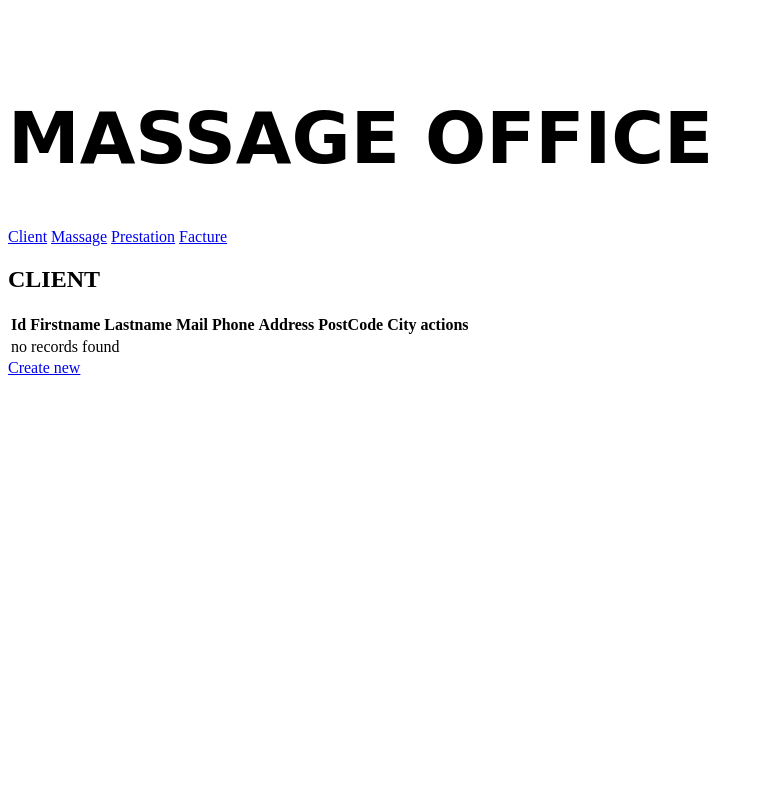
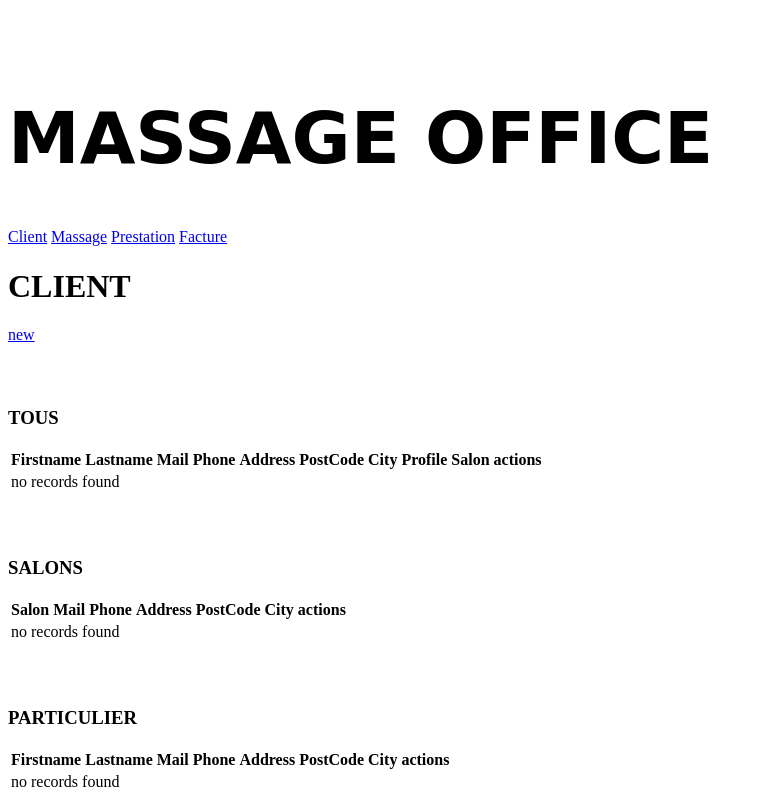
Before and after one commit to antoineSoros/massage-back, a Symfony app: template templates/client/index.html.twig in a window 1280 px wide. Shown: the part 674-1476 px from the top of the page, without its empty margins (0-763 px from the left). Before the commit the page ends 1049 px from the top, so only its background shows below. Run offline with Twig, Linux system fonts and the light colour scheme; the template is opened without the code that fills it, so the values that code supplies are empty; some libraries are stand-ins or nearby versions.

Commit message:
add ui client template

```diff
--- a/src/Form/ClientType.php
+++ b/src/Form/ClientType.php
@@ -3,6 +3,7 @@
 namespace App\Form;
 
 use App\Entity\Client;
+use phpDocumentor\Reflection\Types\String_;
 use Symfony\Component\Form\AbstractType;
 use Symfony\Component\Form\FormBuilderInterface;
 use Symfony\Component\OptionsResolver\OptionsResolver;
--- a/templates/client/index.html.twig
+++ b/templates/client/index.html.twig
@@ -3,13 +3,17 @@
 {% block title %}Client index{% endblock %}
 
 {% block body %}
+<div class="ui raised stacked container segments">
+    <div class="ui segment">
+<h1 class="ui header tall center aligned">CLIENT</h1>
 
-<h2>CLIENT
-</h2>
-    <table class="ui table">
+        <a class=" ui button" href="{{ path('client_new') }}"> <i class="plus icon"></i>new</a></div>
+    <div class="ui segment">
+        <h3 class="ui header"style="margin-top: 5%">TOUS</h3>
+    <table class="ui table striped">
         <thead>
             <tr>
-                <th>Id</th>
+
                 <th>Firstname</th>
                 <th>Lastname</th>
                 <th>Mail</th>
@@ -17,13 +21,15 @@
                 <th>Address</th>
                 <th>PostCode</th>
                 <th>City</th>
+                <th>Profile</th>
+                <th>Salon</th>
                 <th>actions</th>
             </tr>
         </thead>
         <tbody>
         {% for client in clients %}
             <tr>
-                <td>{{ client.id }}</td>
+
                 <td>{{ client.firstname }}</td>
                 <td>{{ client.lastname }}</td>
                 <td>{{ client.mail }}</td>
@@ -31,9 +37,20 @@
                 <td>{{ client.address }}</td>
                 <td>{{ client.postCode }}</td>
                 <td>{{ client.city }}</td>
+                <td>{{ client.profile }}</td>
+                {% if client.company %}
+                <td>{{ client.company.companyName }}</td>
+
+                {% else%}
+                    <td>-</td>
+                {% endif %}
+
                 <td>
-                    <a href="{{ path('client_show', {'id': client.id}) }}">show</a>
-                    <a href="{{ path('client_edit', {'id': client.id}) }}">edit</a>
+                    <div class="ui buttons">
+                    <a class="ui button" href="{{ path('client_show', {'id': client.id}) }}"><i class="eye icon"></i> </a>
+                        <div class="or"></div>
+                    <a class="ui button" href="{{ path('client_edit', {'id': client.id}) }}"><i class="pencil icon"></i></a>
+                    </div>
                 </td>
             </tr>
         {% else %}
@@ -43,6 +60,101 @@
         {% endfor %}
         </tbody>
     </table>
+    </div>
+    <div class="ui segment">
+        <h3 class="ui header"style="margin-top: 5%">SALONS</h3>
+        <table class="ui table striped">
+            <thead>
+            <tr>
+                <th>Salon</th>
 
-    <a href="{{ path('client_new') }}">Create new</a>
+                <th>Mail</th>
+                <th>Phone</th>
+                <th>Address</th>
+                <th>PostCode</th>
+                <th>City</th>
+
+
+                <th>actions</th>
+            </tr>
+            </thead>
+            <tbody>
+            {% for salon in salons %}
+                <tr>
+                    <td>{{ salon.company.companyName }}</td>
+
+                    <td>{{ salon.mail }}</td>
+                    <td>{{ salon.phone }}</td>
+                    <td>{{ salon.address }}</td>
+                    <td>{{ salon.postCode }}</td>
+                    <td>{{ salon.city }}</td>
+
+
+
+
+
+                    <td>
+                        <div class="ui buttons">
+                            <a class="ui button" href="{{ path('client_show', {'id': salon.id}) }}"><i class="eye icon"></i> </a>
+                            <div class="or"></div>
+                            <a class="ui button" href="{{ path('client_edit', {'id': salon.id}) }}"><i class="pencil icon"></i></a>
+                        </div>
+                    </td>
+                </tr>
+            {% else %}
+                <tr>
+                    <td colspan="9">no records found</td>
+                </tr>
+            {% endfor %}
+            </tbody>
+        </table>
+    </div>
+    <div class="ui segment">
+        <h3 class="ui header"style="margin-top: 5%">PARTICULIER</h3>
+        <table class="ui table striped">
+            <thead>
+            <tr>
+
+                <th>Firstname</th>
+                <th>Lastname</th>
+                <th>Mail</th>
+                <th>Phone</th>
+                <th>Address</th>
+                <th>PostCode</th>
+                <th>City</th>
+
+
+                <th>actions</th>
+            </tr>
+            </thead>
+            <tbody>
+            {% for particulier in particuliers %}
+                <tr>
+
+                    <td>{{ particulier.firstname }}</td>
+                    <td>{{ particulier.lastname }}</td>
+                    <td>{{ particulier.mail }}</td>
+                    <td>{{ particulier.phone }}</td>
+                    <td>{{ particulier.address }}</td>
+                    <td>{{ particulier.postCode }}</td>
+                    <td>{{ particulier.city }}</td>
+
+
+                    <td>
+                        <div class="ui buttons">
+                            <a class="ui button" href="{{ path('client_show', {'id': particulier.id}) }}"><i class="eye icon"></i> </a>
+                            <div class="or"></div>
+                            <a class="ui button" href="{{ path('client_edit', {'id': particulier.id}) }}"><i class="pencil icon"></i></a>
+                        </div>
+                    </td>
+                </tr>
+            {% else %}
+                <tr>
+                    <td colspan="9">no records found</td>
+                </tr>
+            {% endfor %}
+            </tbody>
+        </table>
+    </div>
+</div>
 {% endblock %}
```
Also changed, not shown: src/Controller/ClientController.php (+9 -1 lines), templates/client/_form.html.twig (+10 -1 lines), templates/client/new.html.twig (+10 -5 lines).
